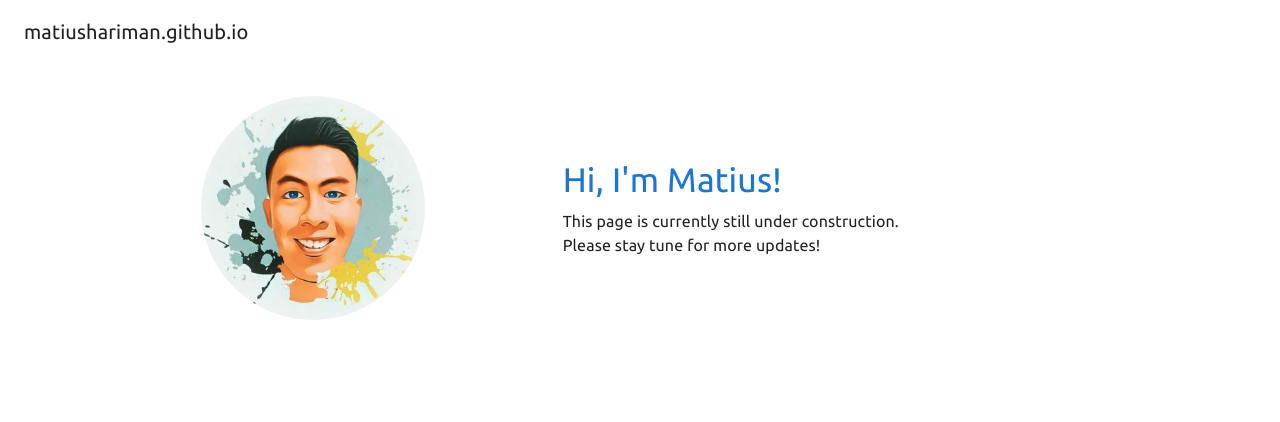
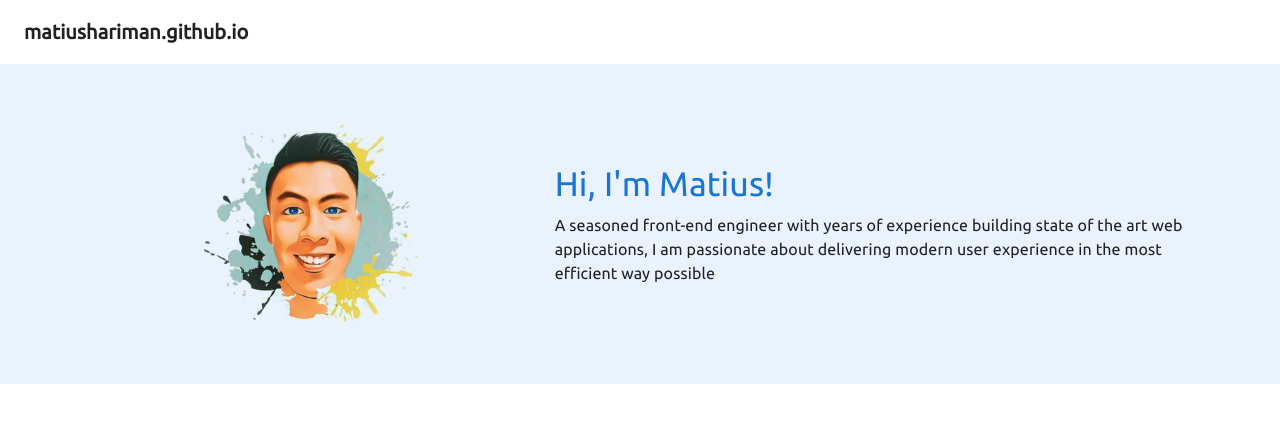
Before and after one commit to matiushariman/matiushariman.github.io, a Gatsby site: page / in a window 1280 px wide. Built offline with nearby package versions, Linux system fonts and the light colour scheme; Gatsby itself is replaced by a stand-in of ours.

Commit message:
:pencil: update content with new pic and text

```diff
--- a/src/components/Layout/Header.tsx
+++ b/src/components/Layout/Header.tsx
@@ -6,7 +6,9 @@ import * as React from 'react';
 export const Header = () => (
   <AppBar color="transparent" position="static" elevation={0}>
     <Toolbar>
-      <Typography variant="h6">matiushariman.github.io</Typography>
+      <Typography variant="h6" fontWeight="bold">
+        matiushariman.github.io
+      </Typography>
     </Toolbar>
   </AppBar>
 );
--- a/src/components/Layout/index.tsx
+++ b/src/components/Layout/index.tsx
@@ -1,3 +1,4 @@
+import Box from '@mui/material/Box';
 import CssBaseline from '@mui/material/CssBaseline';
 import { createTheme, ThemeProvider } from '@mui/material/styles';
 import * as React from 'react';
@@ -31,7 +32,15 @@ export const Layout = ({ children }: LayoutProps) => (
     <CssBaseline />
     <ThemeProvider theme={theme}>
       <Header />
-      <main>{children}</main>
+      <Box
+        sx={(theme) => ({
+          [theme.breakpoints.down('sm')]: {
+            pt: 2,
+          },
+        })}
+      >
+        {children}
+      </Box>
     </ThemeProvider>
   </>
 );
--- a/src/pages/index.tsx
+++ b/src/pages/index.tsx
@@ -6,36 +6,59 @@ import Typography from '@mui/material/Typography';
 import * as React from 'react';
 
 import { Layout } from '../components/Layout';
-import MyPic from '../images/matiushariman.jpeg';
+import MyPic from '../images/matiushariman-face.png';
 
-// markup
 const IndexPage = () => (
   <Layout>
     <title>matiushariman.github.io</title>
-    <Container>
-      <Box sx={{ p: 4 }}>
-        <Grid alignItems="center" spacing={4} container>
+    <Box sx={{ backgroundColor: '#eaf2fd' }}>
+      <Container
+        sx={(theme) => ({
+          [theme.breakpoints.up('md')]: {
+            p: 6,
+          },
+          pb: 4,
+        })}
+      >
+        <Grid alignItems="center" spacing={2} container>
           <Grid item xs={12} md={5}>
             <Box display="flex" justifyContent="space-around">
-              <Avatar alt="My Picture" src={MyPic} sx={{ width: 224, height: 224 }} />
+              <Avatar alt="My Picture" src={MyPic} sx={{ height: 224, width: 224 }} />
             </Box>
           </Grid>
           <Grid item xs={12} md={7}>
             <Grid spacing={1} container>
               <Grid item xs={12}>
-                <Typography color="primary" variant="h4">
+                <Typography
+                  color="primary"
+                  variant="h4"
+                  sx={(theme) => ({
+                    [theme.breakpoints.down('sm')]: {
+                      textAlign: 'center',
+                    },
+                  })}
+                >
                   Hi, I&apos;m Matius!
                 </Typography>
               </Grid>
               <Grid item xs={12}>
-                <Typography>This page is currently still under construction.</Typography>
-                <Typography>Please stay tune for more updates!</Typography>
+                <Typography
+                  sx={(theme) => ({
+                    [theme.breakpoints.down('sm')]: {
+                      textAlign: 'center',
+                    },
+                  })}
+                >
+                  A seasoned front-end engineer with years of experience building state of the art
+                  web applications, I am passionate about delivering modern user experience in the
+                  most efficient way possible
+                </Typography>
               </Grid>
             </Grid>
           </Grid>
         </Grid>
-      </Box>
-    </Container>
+      </Container>
+    </Box>
   </Layout>
 );
 
```
Also changed, not shown: src/images/matiushariman-face.png (added), src/images/matiushariman.jpeg (deleted), 2 other files.
